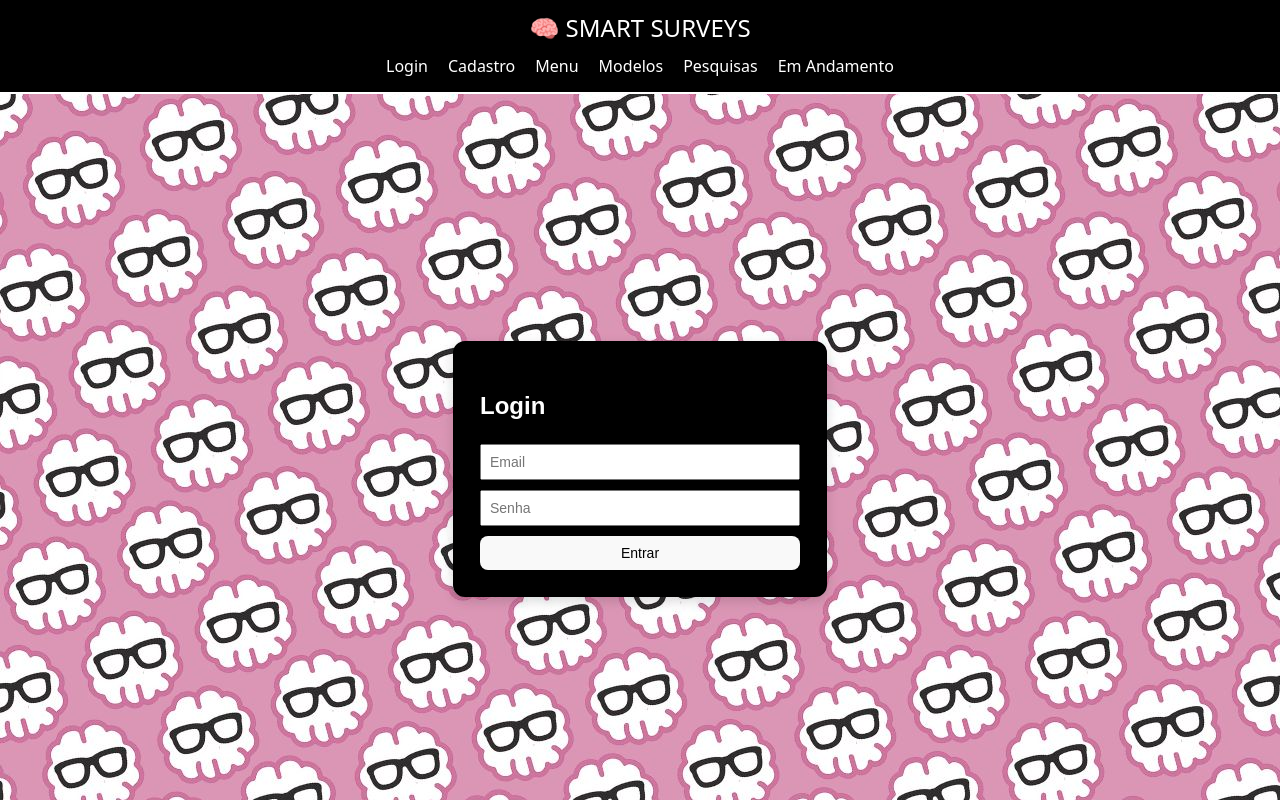
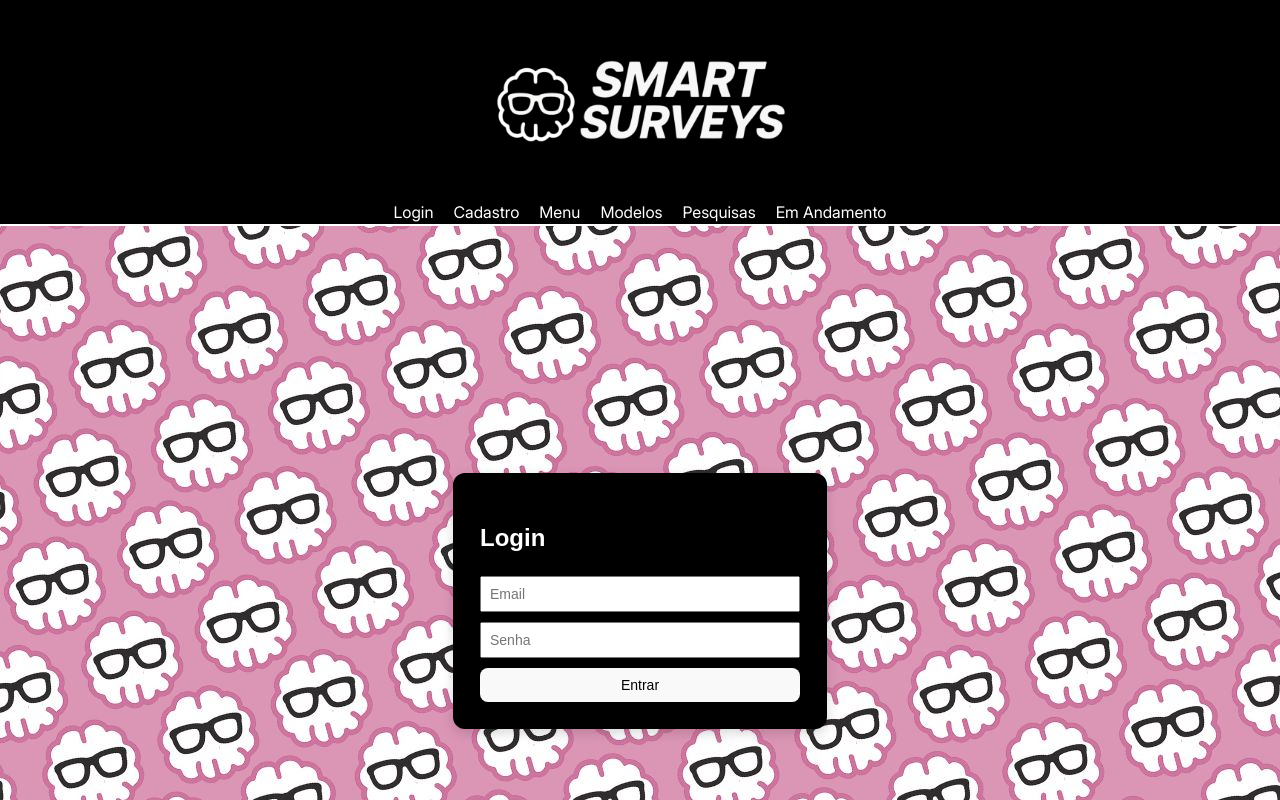
Before and after one commit to Leonardo-Queiroz-1023/Projetos, a React app in the folder Frontend/: page / in a window 1280 px wide. Shown: the top 800 px of the page. Built offline with nearby package versions, Linux system fonts and the light colour scheme; the HTML template or start-up script is replaced by a standard one.

Commit message:
Mudanças visuais globais no app e no index

```diff
--- a/Frontend/src/App.jsx
+++ b/Frontend/src/App.jsx
@@ -15,15 +15,13 @@
 import ParametrosPesquisa from "./pages/parametros_pesquisa.jsx";
 import VisualizarPesquisa from "./pages/VisualizarPesquisa.jsx";
 
-// --- NOVOS IMPORTS ADICIONADOS ---
 import LancarPesquisas from "./pages/LancarPesquisas.jsx";
 import DispararPesquisa from "./pages/DispararPesquisa.jsx";
 import ResponderPesquisa from "./pages/ResponderPesquisa.jsx";
-// ---------------------------------
 
 export default function App() {
     const navStyle = {
-        padding: "10px 32px 14px",
+        padding: "-50px 32px 18px", // mais alto
         display: "flex",
         flexDirection: "column",
         alignItems: "center",
@@ -36,15 +34,43 @@
         boxSizing: "border-box",
         zIndex: 10,
     };
-    const brandStyle = { display: "flex", alignItems: "center", justifyContent: "center", marginBottom: 8 };
-    const navLinksStyle = { display: "flex", alignItems: "center", justifyContent: "center", gap: "20px", flexWrap: "wrap" };
-    const navLinkStyle = { color: "white", textDecoration: "none", fontWeight: 500 };
+
+    const brandStyle = {
+        display: "flex",
+        alignItems: "center",
+        justifyContent: "center",
+        marginBottom: 0, // mais espaço entre logo e links
+    };
+
+    const brandLogoStyle = {
+        height: "200px",   // 👈 aumente para 90/100 se quiser ainda maior
+        maxWidth: "100%",
+        objectFit: "contain",
+    };
+
+    const navLinksStyle = {
+        display: "flex",
+        alignItems: "center",
+        justifyContent: "center",
+        gap: "20px",
+        flexWrap: "wrap",
+    };
+
+    const navLinkStyle = {
+        color: "white",
+        textDecoration: "none",
+        fontWeight: 500,
+    };
 
     return (
         <>
             <nav style={navStyle}>
                 <div style={brandStyle}>
-                    <span style={{ fontSize: 24, color: "white" }}>🧠 SMART SURVEYS</span>
+                    <img
+                        src="/LogoPositivo.png"
+                        alt="Smart Surveys"
+                        style={brandLogoStyle}
+                    />
                 </div>
                 <div style={navLinksStyle}>
                     <Link to="/login" style={navLinkStyle}>Login</Link>
@@ -75,18 +101,19 @@
                 <Route path="/resultados" element={<ParametrosPesquisa />} />
                 <Route path="/pesquisas/visualizar/:id" element={<VisualizarPesquisa />} />
 
-                {/* --- NOVAS ROTAS ADICIONADAS --- */}
+                {/* Disparo & resposta */}
+                <Route path="/lancar-pesquisas" element={<LancarPesquisas />} />
+                <Route path="/disparar-pesquisa/:pesquisaId" element={<DispararPesquisa />} />
+                <Route path="/responder/:pesquisaId/:respondenteId" element={<ResponderPesquisa />} />
 
-                {/* 1. Tela para escolher qual modelo enviar */}
-                <Route path="/lancar-pesquisas" element={<LancarPesquisas />} />
-
-                {/* 2. Tela para configurar o envio (destinatários) */}
-                <Route path="/disparar-pesquisa/:pesquisaId" element={<DispararPesquisa />} />
-                {/* 3. Tela pública para o usuário responder (Link do email) */}
-                <Route path="/responder/:pesquisaId/:respondenteId" element={<ResponderPesquisa />} />
-                {/* ------------------------------- */}
-
-                <Route path="*" element={<div style={{ padding: 40, color: "white", textAlign: "center" }}>404 - Página não encontrada</div>} />
+                <Route
+                    path="*"
+                    element={
+                        <div style={{ padding: 40, color: "white", textAlign: "center" }}>
+                            404 - Página não encontrada
+                        </div>
+                    }
+                />
             </Routes>
         </>
     );
--- a/Frontend/src/index.css
+++ b/Frontend/src/index.css
@@ -1,5 +1,27 @@
+/* === Fontes locais Inter === */
+@font-face {
+  font-family: "InterSmart";
+  src: url("./assets/Fonts/Inter_24pt-Regular.ttf") format("truetype");
+  font-weight: 400;
+  font-style: normal;
+}
+
+@font-face {
+  font-family: "InterSmart";
+  src: url("./assets/Fonts/Inter_24pt-SemiBold.ttf") format("truetype");
+  font-weight: 600;
+  font-style: normal;
+}
+
+@font-face {
+  font-family: "InterSmart";
+  src: url("./assets/Fonts/Inter_24pt-Bold.ttf") format("truetype");
+  font-weight: 700;
+  font-style: normal;
+}
+
 :root {
-  font-family: system-ui, Avenir, Helvetica, Arial, sans-serif;
+  font-family: "InterSmart", system-ui, Avenir, Helvetica, Arial, sans-serif;
   line-height: 1.5;
   font-weight: 400;
 
@@ -18,6 +40,7 @@
   color: #646cff;
   text-decoration: inherit;
 }
+
 a:hover {
   color: #535bf2;
 }
@@ -29,6 +52,7 @@
   background-image: url("/Estampa.jpg");
   background-repeat: repeat;
   background-size: auto;
+  font-family: "InterSmart", system-ui, Avenir, Helvetica, Arial, sans-serif;
 }
 
 h1 {
@@ -47,9 +71,11 @@
   cursor: pointer;
   transition: border-color 0.25s;
 }
+
 button:hover {
   border-color: #646cff;
 }
+
 button:focus,
 button:focus-visible {
   outline: 4px auto -webkit-focus-ring-color;
@@ -60,9 +86,11 @@
     color: #213547;
     background-color: #ffffff;
   }
+
   a:hover {
     color: #747bff;
   }
+
   button {
     background-color: #f9f9f9;
   }
```
Also changed, not shown: Frontend/public/LogoPositivo.png (added).
